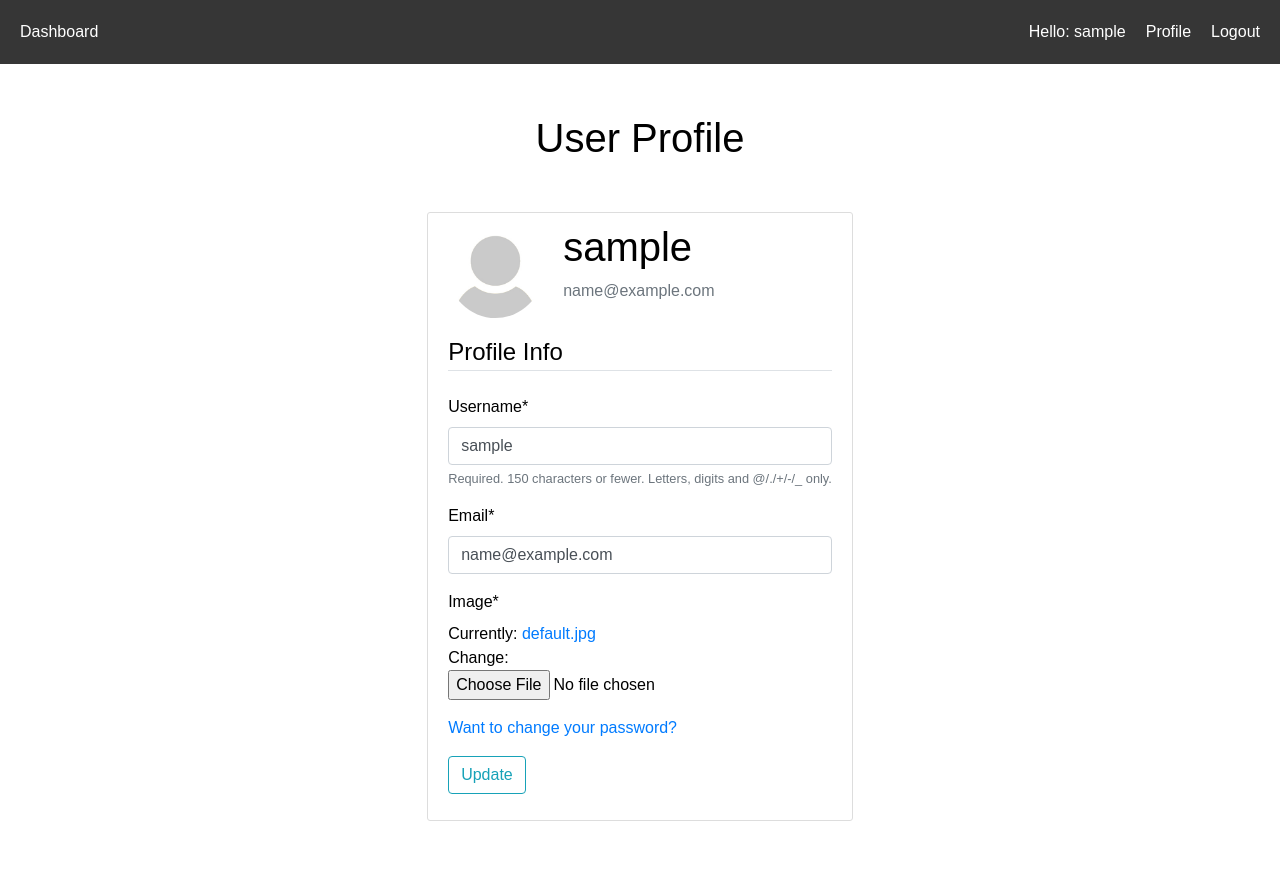
After one commit to weiyiguoyoyo/mfgd, a Django app: page /profile/ in a window 1280 px wide. The commit adds this page. Run offline with Django 3.2, Linux system fonts and the light colour scheme; the visitor is signed in with stand-in values (Sample User, id 1); some libraries are stand-ins or nearby versions.

Commit message:
added user profile and change password pages

```diff
--- a/mfgd/urls.py
+++ b/mfgd/urls.py
@@ -18,6 +18,8 @@ from mfgd_app import views
 from django.contrib import admin
 from django.urls import path, re_path
 from django.conf.urls import handler404
+from django.conf import settings
+from django.conf.urls.static import static
 
 
 urlpatterns = [
@@ -31,7 +33,11 @@ urlpatterns = [
     path("logout/", views.user_logout, name="logout"),
     path("login/", views.user_login, name="login"),
     path('register/', views.user_register, name='register'),
+    path('profile/', views.user_profile, name='profile'),
+    path('password/', views.change_password, name='change_password')
 ]
+if settings.DEBUG:
+    urlpatterns += static(settings.MEDIA_URL, document_root=settings.MEDIA_ROOT)
 
 handler404 = views.error_404
 handler500 = views.error_500
--- a/mfgd_app/forms.py
+++ b/mfgd_app/forms.py
@@ -1,5 +1,6 @@
 from django import forms
 from django.contrib.auth.models import User
+from .models import UserProfile
 
 
 class UserForm(forms.ModelForm):
@@ -12,3 +13,15 @@ class UserForm(forms.ModelForm):
             "email",
             "password",
         )
+
+class UserUpdateForm(forms.ModelForm):
+    email = forms.EmailField()
+
+    class Meta:
+        model = User
+        fields = ['username', 'email']
+
+class ProfileUpdateForm(forms.ModelForm):
+    class Meta:
+        model = UserProfile
+        fields = ['image']
--- a/mfgd_app/models.py
+++ b/mfgd_app/models.py
@@ -1,5 +1,7 @@
 from django.db import models
 from django.contrib.auth.models import User
+from django.db.models.signals import post_save
+from django.dispatch import receiver
 
 
 class Repository(models.Model):
@@ -17,6 +19,7 @@ class Repository(models.Model):
 
 class UserProfile(models.Model):
     user = models.OneToOneField(User, on_delete=models.CASCADE)
+    image = models.ImageField(default='default.jpg', upload_to='profile_pics')
 
     isAdmin = models.BooleanField(default=False)
     repositories = models.ManyToManyField(Repository, through="CanAccess")
@@ -24,6 +27,14 @@ class UserProfile(models.Model):
     def __str__(self):
         return self.user.username
 
+    def save(self):
+        super().save()
+
+@receiver(post_save, sender=User)
+def create_or_update_user_profile(sender, instance, created, **kwargs):
+    if created:
+        UserProfile.objects.create(user=instance)
+    instance.userprofile.save()
 
 class CanAccess(models.Model):
     user = models.ForeignKey(UserProfile, on_delete=models.CASCADE)
--- a/mfgd_app/views.py
+++ b/mfgd_app/views.py
@@ -8,12 +8,15 @@ from django import urls
 from pathlib import Path
 from django.contrib.auth import authenticate, login, logout
 from django.contrib.auth.decorators import login_required
+from django.shortcuts import get_object_or_404
 import pygit2
+from django.contrib.auth import update_session_auth_hash
+from django.contrib.auth.forms import PasswordChangeForm
 
 from mfgd_app import utils
 from mfgd_app.types import ObjectType, TreeEntry, FileChange, Commit
 from mfgd_app.models import Repository
-from mfgd_app.forms import UserForm
+from mfgd_app.forms import UserForm, UserUpdateForm, ProfileUpdateForm
 
 
 def default_branch(db_repo_obj):
@@ -180,6 +183,39 @@ def user_logout(request):
     logout(request)
     return redirect("index")
 
+@login_required
+def user_profile(request):
+    if request.method == 'POST':
+        u_form = UserUpdateForm(request.POST, instance=request.user)
+        p_form = ProfileUpdateForm(request.POST, request.FILES, instance=request.user.userprofile)
+        if u_form.is_valid() and p_form.is_valid():
+            u_form.save()
+            p_form.save()
+            print("Your Profile has been updated!")
+            return redirect("profile")
+    else:
+        u_form = UserUpdateForm(instance=request.user)
+        p_form = ProfileUpdateForm(instance=request.user.userprofile)
+
+    context = {
+        'u_form':u_form,
+        'p_form':p_form,
+        }
+    return render(request, 'profile.html', context)
+
+def change_password(request):
+    if request.method == 'POST':
+        form = PasswordChangeForm(request.user, request.POST)
+        if form.is_valid():
+            user = form.save()
+            update_session_auth_hash(request, user)
+            return redirect('change_password')
+    else:
+        form = PasswordChangeForm(request.user)
+
+    context = {'form': form}
+
+    return render(request, 'change_password.html', context)
 
 def info(request, repo_name, oid):
     db_repo_obj = Repository.objects.get(name=repo_name)
@@ -267,6 +303,8 @@ def chain(request, repo_name, oid):
     return render(request, "chain.html", context=context)
 
 
+
+
 def error_404(request, exception):
     return render(request, "404.html", {})
 
--- a/static/style/login.css
+++ b/static/style/login.css
@@ -4,6 +4,23 @@
 
 #global_center {
     min-width: 0%;
+}
+
+.content-section {
+  background: #ffffff;
+  padding: 10px 20px;
+  border: 1px solid #dddddd;
+  border-radius: 3px;
+  margin-bottom: 20px;
+}
+
+.account-img {
+  margin-right: 20px;
+  margin-bottom: 16px;
+}
+
+.account-heading {
+  font-size: 2.5rem;
 }
 
 .login_msg {
--- a/templates/base.html
+++ b/templates/base.html
@@ -17,6 +17,7 @@
 		<div id="global_nav">
 			{% if user.is_authenticated %}
 				<a class="right" href="{% url 'logout' %}">Logout</a>
+				<a class="right" href="{% url 'profile' %}">Profile</a>
 				<span class="right">Hello: {{ user.username }}</span>
 			{% else %}
 				<a class="right" href="{% url 'login' %}">Login</a>
--- /dev/null
+++ b/templates/profile.html
@@ -0,0 +1,40 @@
+{% extends 'base.html' %}
+{% load static %}
+{% load crispy_forms_tags %}
+
+{% block title_block %}
+Profile
+{% endblock %}
+
+{% block head_block %}
+<link rel="stylesheet" href="https://maxcdn.bootstrapcdn.com/bootstrap/4.0.0/css/bootstrap.min.css" integrity="sha384-Gn5384xqQ1aoWXA+058RXPxPg6fy4IWvTNh0E263XmFcJlSAwiGgFAW/dAiS6JXm" crossorigin="anonymous">
+<link rel="stylesheet" href="{% static 'style/login.css' %}" />
+{% endblock %}
+
+
+{% block body_block %}
+<h1 class="login_msg">User Profile</h1>
+
+<div class="content-section">
+    <div class="media">
+    <img class="rounded-circle account-img" src="{{ user.userprofile.image.url }}" width=95>
+    <div class="media-body">
+        <h2 class="account-heading">{{ user.username }}</h2>
+        <p class="text-secondary">{{ user.email }}</p>
+    </div>
+    </div>
+     <form method="POST" enctype="multipart/form-data">
+          {% csrf_token %}
+          <fieldset class="form-group">
+              <legend class="border-bottom mb-4">Profile Info</legend>
+              {{ u_form|crispy }}
+              {{ p_form|crispy }}
+              <a href="{% url 'change_password' %}">Want to change your password?</a>
+          </fieldset>
+
+          <div class="form-group">
+              <button class="btn btn-outline-info" type="submit">Update</button>
+          </div>
+      </form>
+</div>
+{% endblock %}
```
Also changed, not shown: mfgd/settings.py (+9 -1 lines), templates/change_password.html (added, +31 -0 lines), media/default.jpg (added), media/profile_pics/WeChat_Image_20200815171309.jpg (added), media/profile_pics/WeChat_Image_20200815171309_4yOEsEv.jpg (added), media/profile_pics/WeChat_Image_20200815171309_pHWT7BT.jpg (added), media/profile_pics/d9f6ab3d39dd22505958fa6c269e1f67_t.gif (added), media/profile_pics/d9f6ab3d39dd22505958fa6c269e1f67_t_F68Q2H9.gif (added), media/profile_pics/d9f6ab3d39dd22505958fa6c269e1f67_t_FSIdbTB.gif (added), media/profile_pics/d9f6ab3d39dd22505958fa6c269e1f67_t_pgly1i1.gif (added), mfgd_app/migrations/0005_userprofile_image.py (added).
